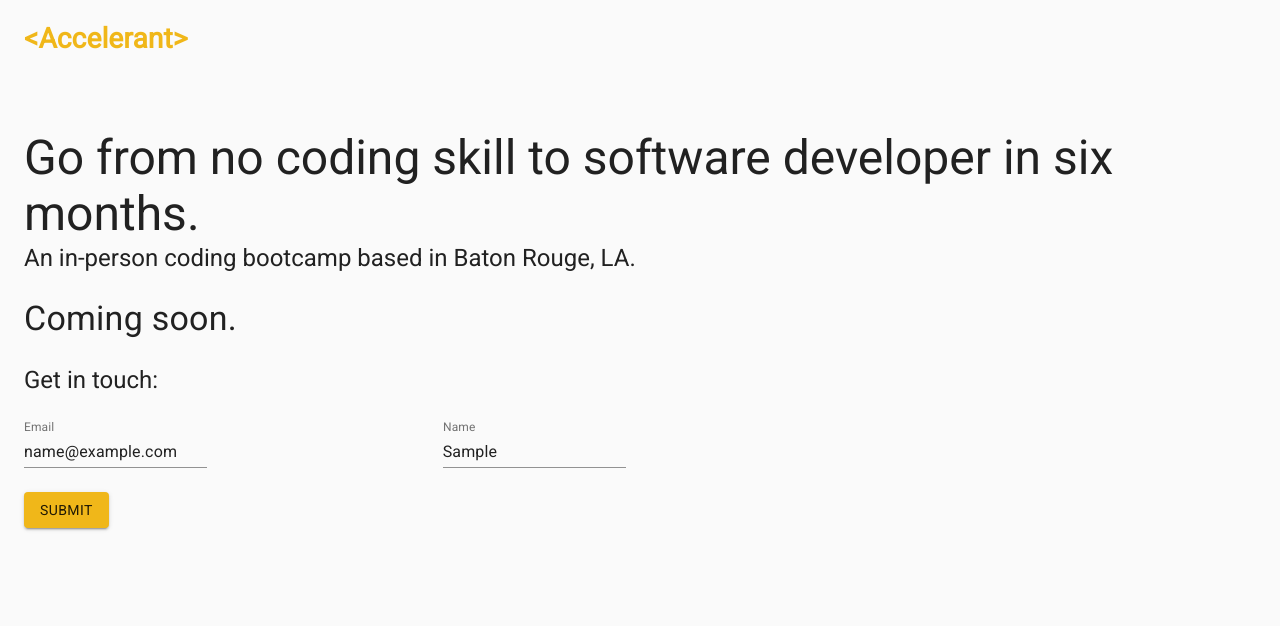
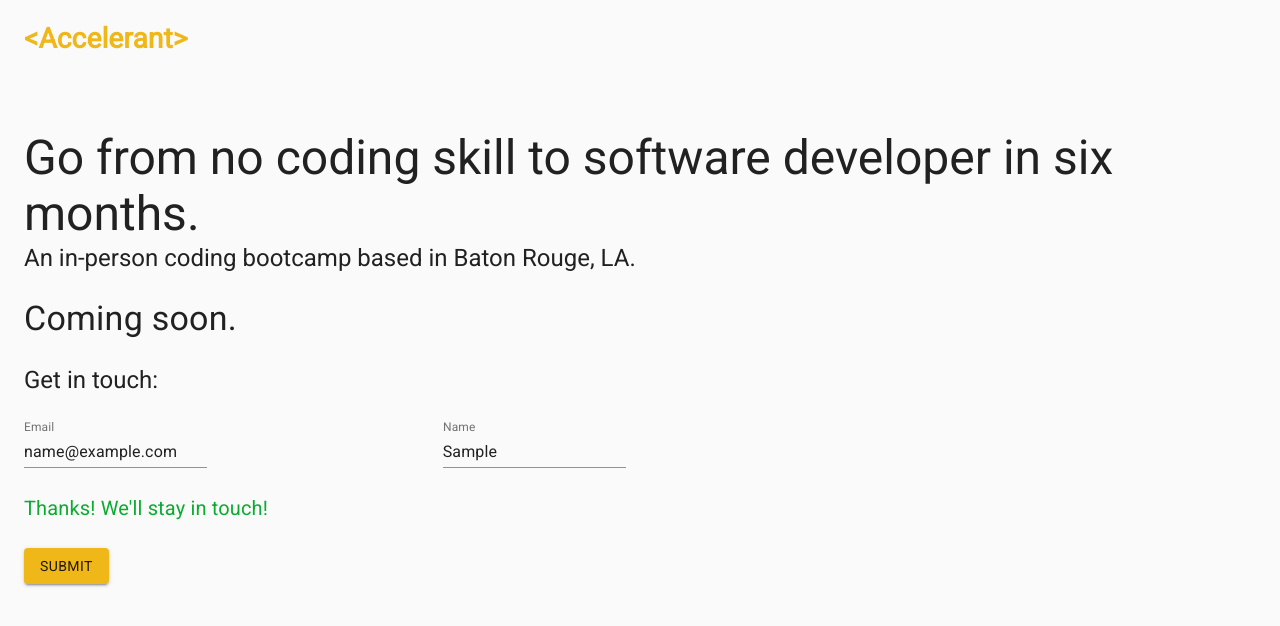
Before and after one commit to Joshuatanderson/accelerant-ventureChallenge-page, a React (Create React App) app: page / in a window 1280 px wide. Both pictures are taken after typing "name@example.com", "Sample" into the empty fields and a click on the button "SUBMIT". Shown: the top 626 px of the page. Built offline with nearby package versions, Linux system fonts and the light colour scheme; no server answers.

Commit message:
feat: add success alert

```diff
--- a/src/form/Form.tsx
+++ b/src/form/Form.tsx
@@ -1,4 +1,10 @@
-import { Button, Grid, TextField, Typography } from "@material-ui/core";
+import {
+  Button,
+  Grid,
+  makeStyles,
+  TextField,
+  Typography,
+} from "@material-ui/core";
 import React, { Fragment, useState, useEffect } from "react";
 
 type error =
@@ -10,10 +16,19 @@ type error =
 
 type errors = Record<"email" | "name", error>;
 
+const useStyles = makeStyles({
+  successText: {
+    color: "#0bab31",
+  },
+});
+
 const Form = () => {
   const [email, setEmail] = useState("");
   const [name, setName] = useState("");
   const [errors, setErrors] = useState<errors>();
+  const [success, setSuccess] = useState(false);
+
+  const classes = useStyles({});
 
   //   email validation
   useEffect(() => {
@@ -44,14 +59,15 @@ const Form = () => {
   }, [name, errors?.email]);
 
   const attemptSubmission = () => {
-    console.log("submitting");
-    if (!name || !email || errors?.email || errors?.name) {
+    if (!name || !email || errors?.email || errors?.name || success) {
       console.error(errors);
       return;
     }
     // https://github.com/jamiewilson/form-to-google-sheets
     const SCRIPT_URL =
       "https://script.google.com/macros/s/AKfycbyCYjH-lt05EhFE-FBvvro8neh9Mc6DHOj8pMSVgmv2eoVedL6bEvqBiU-nwIDmG0MVlw/exec";
+
+    setSuccess(true);
 
     // create form data to integrate with google sheets
     const form = new FormData();
@@ -62,7 +78,9 @@ const Form = () => {
       method: "POST",
       body: form,
     })
-      .then((response) => console.log("Success!", response))
+      .then((response) => {
+        console.log("Success!", response);
+      })
       .catch((error) => console.error("Error!", error.message));
   };
 
@@ -86,6 +104,13 @@ const Form = () => {
           <Typography color="error">{errors?.name?.message}</Typography>
         </Grid>
       </Grid>
+      {success && (
+        <Grid item xs={12}>
+          <Typography className={classes.successText} variant="h6">
+            Thanks! We'll stay in touch!
+          </Typography>
+        </Grid>
+      )}
       <Grid item xs={12}>
         <Button variant="contained" color="primary" onClick={attemptSubmission}>
           Submit
```
